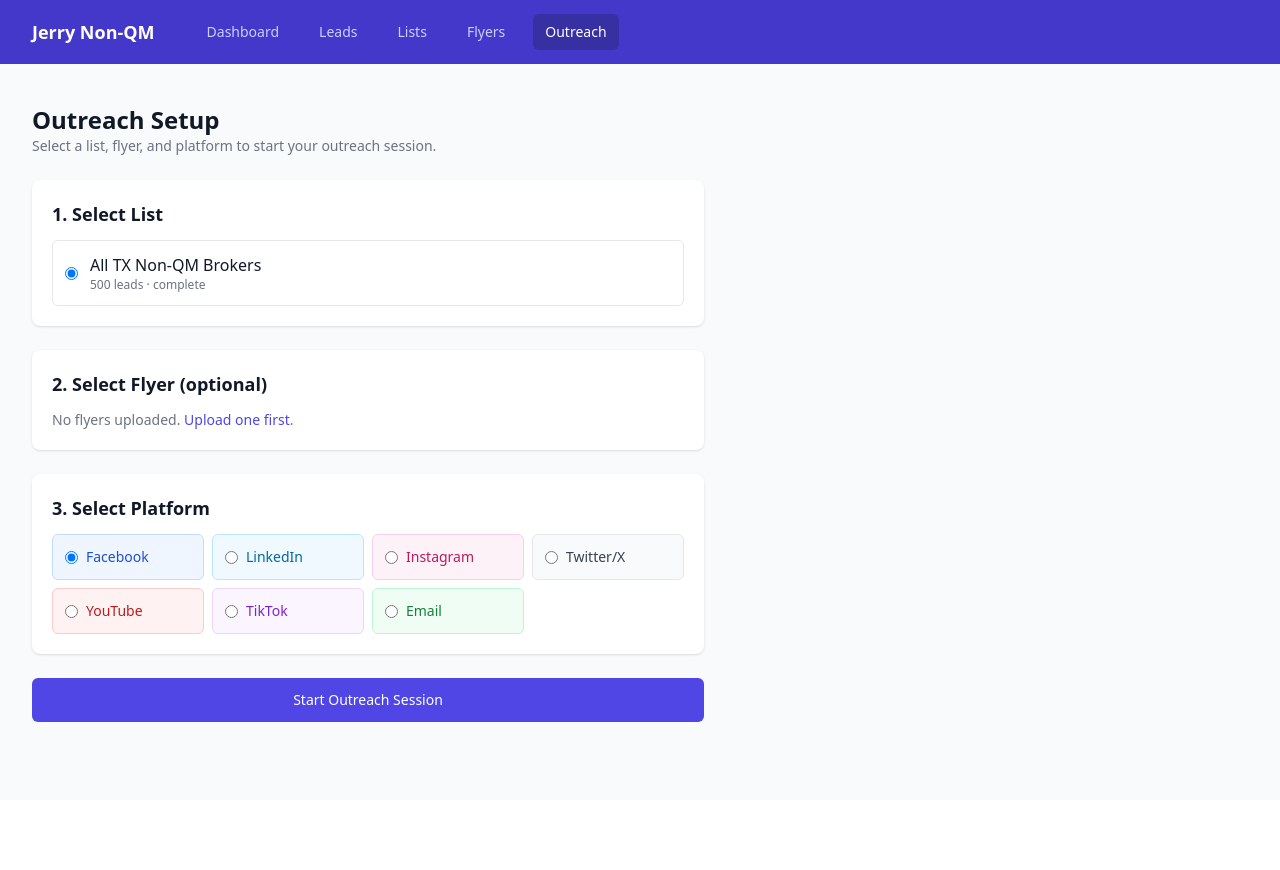
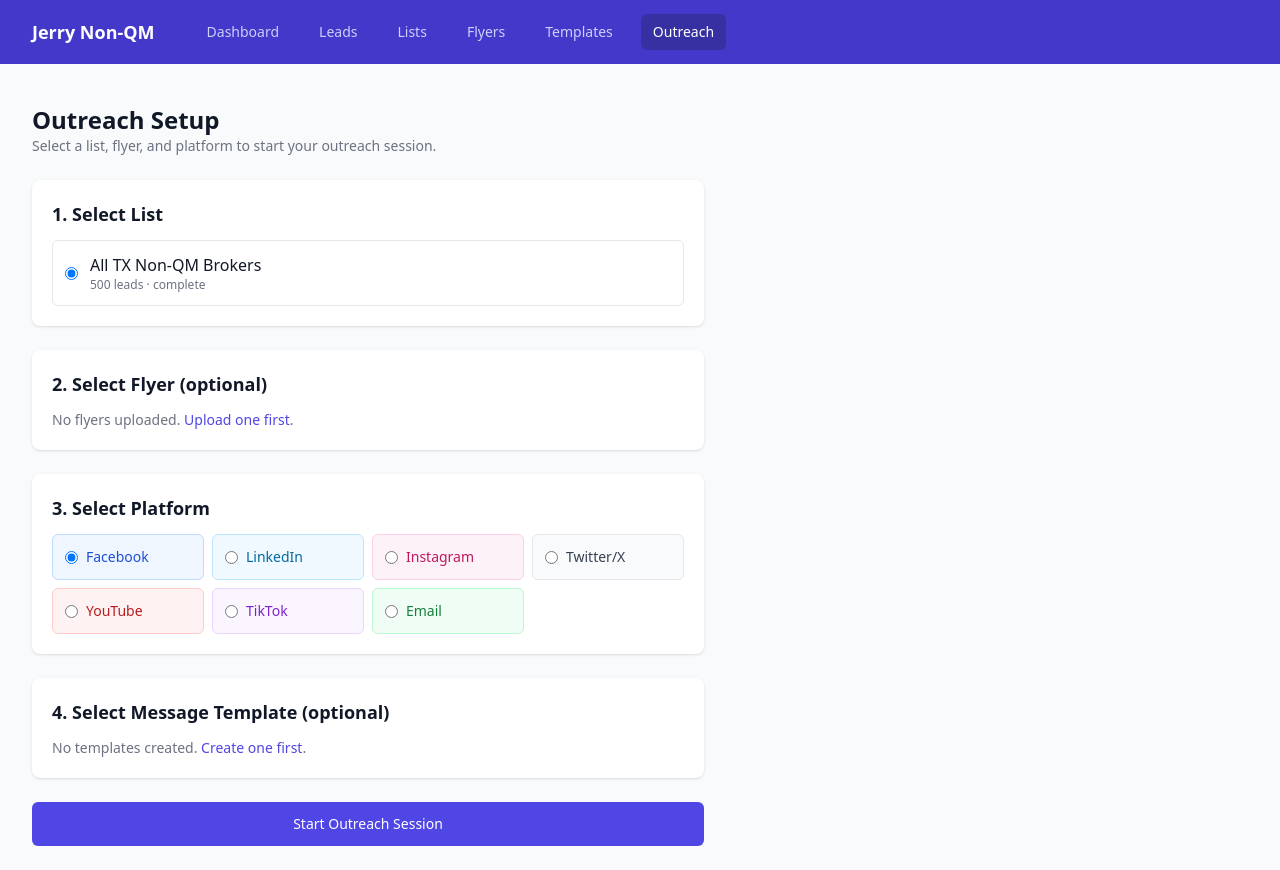
Before and after one commit to ptolomea9/jerry_nonqm, a Flask app: page /outreach/setup in a window 1280 px wide. Before the commit the page ends 722 px from the top, so only its background shows below. Run offline with Flask 3, Linux system fonts and the light colour scheme; data comes from the database, SQL or seed files in the repository; data that the repository does not hold is empty; some libraries are stand-ins or nearby versions.

Commit message:
Add message templates with merge fields and one-click copy during outreach
Templates support {name}, {company}, {city}, {rank}, {volume} merge fields.
AE can create/delete templates, select one during outreach setup (filtered by
platform), then copy the rendered message with M key or button during sessions.
Message auto-re-renders on AJAX lead navigation.

Co-Authored-By: Claude Opus 4.6 <noreply@anthropic.com>

```diff
--- a/app.py
+++ b/app.py
@@ -31,6 +31,7 @@ def create_app():
     from routes.flyers import bp as flyers_bp
     from routes.outreach import bp as outreach_bp
     from routes.api import bp as api_bp
+    from routes.templates import bp as templates_bp
 
     app.register_blueprint(dashboard_bp)
     app.register_blueprint(leads_bp)
@@ -38,6 +39,7 @@ def create_app():
     app.register_blueprint(flyers_bp)
     app.register_blueprint(outreach_bp)
     app.register_blueprint(api_bp)
+    app.register_blueprint(templates_bp)
 
     return app
 
--- a/models.py
+++ b/models.py
@@ -60,17 +60,27 @@ CREATE TABLE IF NOT EXISTS flyers (
     created_at TIMESTAMP DEFAULT CURRENT_TIMESTAMP
 );
 
+CREATE TABLE IF NOT EXISTS message_templates (
+    id INTEGER PRIMARY KEY AUTOINCREMENT,
+    name TEXT NOT NULL,
+    platform TEXT NOT NULL DEFAULT 'all',
+    content TEXT NOT NULL,
+    created_at TIMESTAMP DEFAULT CURRENT_TIMESTAMP
+);
+
 CREATE TABLE IF NOT EXISTS outreach_sessions (
     id INTEGER PRIMARY KEY AUTOINCREMENT,
     list_id INTEGER,
     flyer_id INTEGER,
+    template_id INTEGER,
     platform TEXT NOT NULL,
     lead_queue TEXT DEFAULT '[]',
     current_index INTEGER DEFAULT 0,
     status TEXT DEFAULT 'active',
     created_at TIMESTAMP DEFAULT CURRENT_TIMESTAMP,
     FOREIGN KEY (list_id) REFERENCES lists(id),
-    FOREIGN KEY (flyer_id) REFERENCES flyers(id)
+    FOREIGN KEY (flyer_id) REFERENCES flyers(id),
+    FOREIGN KEY (template_id) REFERENCES message_templates(id)
 );
 
 CREATE TABLE IF NOT EXISTS outreach_logs (
@@ -107,6 +117,11 @@ def init_db():
     os.makedirs(os.path.dirname(config.DATABASE), exist_ok=True)
     conn = sqlite3.connect(config.DATABASE)
     conn.executescript(SCHEMA)
+    # Migrate: add template_id to outreach_sessions if missing
+    cols = [row[1] for row in conn.execute("PRAGMA table_info(outreach_sessions)").fetchall()]
+    if "template_id" not in cols:
+        conn.execute("ALTER TABLE outreach_sessions ADD COLUMN template_id INTEGER REFERENCES message_templates(id)")
+    conn.commit()
     conn.close()
 
 
--- a/routes/outreach.py
+++ b/routes/outreach.py
@@ -19,13 +19,15 @@ PLATFORM_COLUMN_MAP = {
 def setup():
     lists = query_db("SELECT * FROM lists ORDER BY created_at DESC")
     flyers = query_db("SELECT * FROM flyers ORDER BY created_at DESC")
-    return render_template("outreach/setup.html", lists=lists, flyers=flyers)
+    msg_templates = query_db("SELECT * FROM message_templates ORDER BY created_at DESC")
+    return render_template("outreach/setup.html", lists=lists, flyers=flyers, msg_templates=msg_templates)
 
 
 @bp.route("/outreach/start", methods=["POST"])
 def start():
     list_id = request.form.get("list_id", type=int)
     flyer_id = request.form.get("flyer_id", type=int)
+    template_id = request.form.get("template_id", type=int)
     platform = request.form.get("platform", "")
 
     if not list_id or not platform:
@@ -59,9 +61,9 @@ def start():
 
     db = get_db()
     cur = db.execute(
-        """INSERT INTO outreach_sessions (list_id, flyer_id, platform, lead_queue, current_index, status)
-           VALUES (?, ?, ?, ?, 0, 'active')""",
-        (list_id, flyer_id, platform, json.dumps(lead_queue)),
+        """INSERT INTO outreach_sessions (list_id, flyer_id, template_id, platform, lead_queue, current_index, status)
+           VALUES (?, ?, ?, ?, ?, 0, 'active')""",
+        (list_id, flyer_id, template_id, platform, json.dumps(lead_queue)),
     )
     session_id = cur.lastrowid
     db.commit()
@@ -89,6 +91,23 @@ def session(session_id):
     if sess["flyer_id"]:
         flyer = query_db("SELECT * FROM flyers WHERE id = ?", (sess["flyer_id"],), one=True)
 
+    # Fetch template and render with lead data
+    template = None
+    rendered_message = ""
+    template_content = ""
+    if sess["template_id"]:
+        template = query_db("SELECT * FROM message_templates WHERE id = ?", (sess["template_id"],), one=True)
+        if template:
+            template_content = template["content"]
+            rendered_message = (
+                template_content
+                .replace("{name}", lead["name"] or "")
+                .replace("{company}", lead["company"] or "")
+                .replace("{city}", lead["city"] or "")
+                .replace("{rank}", str(lead["rank"] or ""))
+                .replace("{volume}", lead["volume"] or "")
+            )
+
     platform = sess["platform"]
     col = PLATFORM_COLUMN_MAP.get(platform, platform)
     profile_url = lead[col] if lead and col in lead.keys() else ""
@@ -102,6 +121,9 @@ def session(session_id):
         current=current_index + 1,
         total=len(lead_queue),
         platform=platform,
+        template=template,
+        rendered_message=rendered_message,
+        template_content=template_content,
     )
 
 
--- /dev/null
+++ b/routes/templates.py
@@ -0,0 +1,57 @@
+from flask import Blueprint, render_template, request, redirect, url_for, flash
+from models import get_db, query_db
+
+bp = Blueprint("templates", __name__)
+
+PLATFORM_CHOICES = [
+    ("all", "All Platforms"),
+    ("facebook", "Facebook"),
+    ("linkedin", "LinkedIn"),
+    ("instagram", "Instagram"),
+    ("twitter_x", "Twitter/X"),
+    ("youtube", "YouTube"),
+    ("tiktok", "TikTok"),
+    ("email", "Email"),
+]
+
+
+@bp.route("/templates")
+def index():
+    templates = query_db("SELECT * FROM message_templates ORDER BY created_at DESC")
+    return render_template(
+        "templates/index.html", templates=templates, platforms=PLATFORM_CHOICES
+    )
+
+
+@bp.route("/templates/add", methods=["POST"])
+def add():
+    name = request.form.get("name", "").strip()
+    platform = request.form.get("platform", "all")
+    content = request.form.get("content", "").strip()
+
+    if not name or not content:
+        flash("Name and content are required", "error")
+        return redirect(url_for("templates.index"))
+
+    valid_platforms = [p[0] for p in PLATFORM_CHOICES]
+    if platform not in valid_platforms:
+        flash("Invalid platform", "error")
+        return redirect(url_for("templates.index"))
+
+    db = get_db()
+    db.execute(
+        "INSERT INTO message_templates (name, platform, content) VALUES (?, ?, ?)",
+        (name, platform, content),
+    )
+    db.commit()
+    flash(f'Template "{name}" created', "success")
+    return redirect(url_for("templates.index"))
+
+
+@bp.route("/templates/<int:template_id>/delete", methods=["POST"])
+def delete(template_id):
+    db = get_db()
+    db.execute("DELETE FROM message_templates WHERE id = ?", (template_id,))
+    db.commit()
+    flash("Template deleted", "success")
+    return redirect(url_for("templates.index"))
--- a/templates/base.html
+++ b/templates/base.html
@@ -33,6 +33,10 @@
                         <a href="{{ url_for('flyers.index') }}"
                            class="{% if request.path.startswith('/flyers') %}bg-indigo-800 text-white{% else %}text-indigo-200 hover:bg-indigo-600 hover:text-white{% endif %} rounded-md px-3 py-2 text-sm font-medium">
                             Flyers
+                        </a>
+                        <a href="{{ url_for('templates.index') }}"
+                           class="{% if request.path.startswith('/templates') %}bg-indigo-800 text-white{% else %}text-indigo-200 hover:bg-indigo-600 hover:text-white{% endif %} rounded-md px-3 py-2 text-sm font-medium">
+                            Templates
                         </a>
                         <a href="{{ url_for('outreach.setup') }}"
                            class="{% if request.path.startswith('/outreach') %}bg-indigo-800 text-white{% else %}text-indigo-200 hover:bg-indigo-600 hover:text-white{% endif %} rounded-md px-3 py-2 text-sm font-medium">
--- a/templates/outreach/setup.html
+++ b/templates/outreach/setup.html
@@ -71,8 +71,60 @@
         </div>
     </div>
 
+    <!-- Template selection -->
+    <div class="mb-6 rounded-lg bg-white p-5 shadow">
+        <h2 class="text-lg font-semibold text-gray-900 mb-3">4. Select Message Template (optional)</h2>
+        {% if msg_templates %}
+        <div class="space-y-2" id="template-list">
+            <label class="flex items-center gap-3 rounded-md border border-gray-200 p-3 cursor-pointer hover:bg-gray-50 template-option" data-platform="all">
+                <input type="radio" name="template_id" value="" checked class="text-indigo-600">
+                <div>
+                    <p class="font-medium text-gray-900">No Template</p>
+                    <p class="text-xs text-gray-500">Skip message — just open profile and send manually</p>
+                </div>
+            </label>
+            {% for t in msg_templates %}
+            <label class="flex items-center gap-3 rounded-md border border-gray-200 p-3 cursor-pointer hover:bg-gray-50 template-option" data-platform="{{ t.platform }}">
+                <input type="radio" name="template_id" value="{{ t.id }}" class="text-indigo-600">
+                <div>
+                    <p class="font-medium text-gray-900">{{ t.name }}</p>
+                    <p class="text-xs text-gray-500">{{ t.platform|title }} &middot; {{ t.content[:60] }}{% if t.content|length > 60 %}...{% endif %}</p>
+                </div>
+            </label>
+            {% endfor %}
+        </div>
+        {% else %}
+        <p class="text-sm text-gray-500">No templates created. <a href="{{ url_for('templates.index') }}" class="text-indigo-600 hover:underline">Create one first</a>.</p>
+        {% endif %}
+    </div>
+
     <button type="submit" class="w-full rounded-md bg-indigo-600 px-6 py-3 text-sm font-medium text-white hover:bg-indigo-500">
         Start Outreach Session
     </button>
 </form>
+
+<script>
+// Filter templates when platform selection changes
+document.querySelectorAll('input[name="platform"]').forEach(function(radio) {
+    radio.addEventListener('change', function() {
+        var selected = this.value;
+        document.querySelectorAll('.template-option').forEach(function(opt) {
+            var tp = opt.getAttribute('data-platform');
+            if (tp === 'all' || tp === selected) {
+                opt.style.display = '';
+            } else {
+                opt.style.display = 'none';
+                // Uncheck hidden templates
+                var inp = opt.querySelector('input[type="radio"]');
+                if (inp && inp.checked) {
+                    document.querySelector('input[name="template_id"][value=""]').checked = true;
+                }
+            }
+        });
+    });
+});
+// Trigger initial filter
+var checkedPlatform = document.querySelector('input[name="platform"]:checked');
+if (checkedPlatform) checkedPlatform.dispatchEvent(new Event('change'));
+</script>
 {% endblock %}
```
Also changed, not shown: static/js/outreach.js (+57 -0 lines), templates/outreach/session.html (+19 -0 lines), templates/templates/index.html (added, +79 -0 lines).
